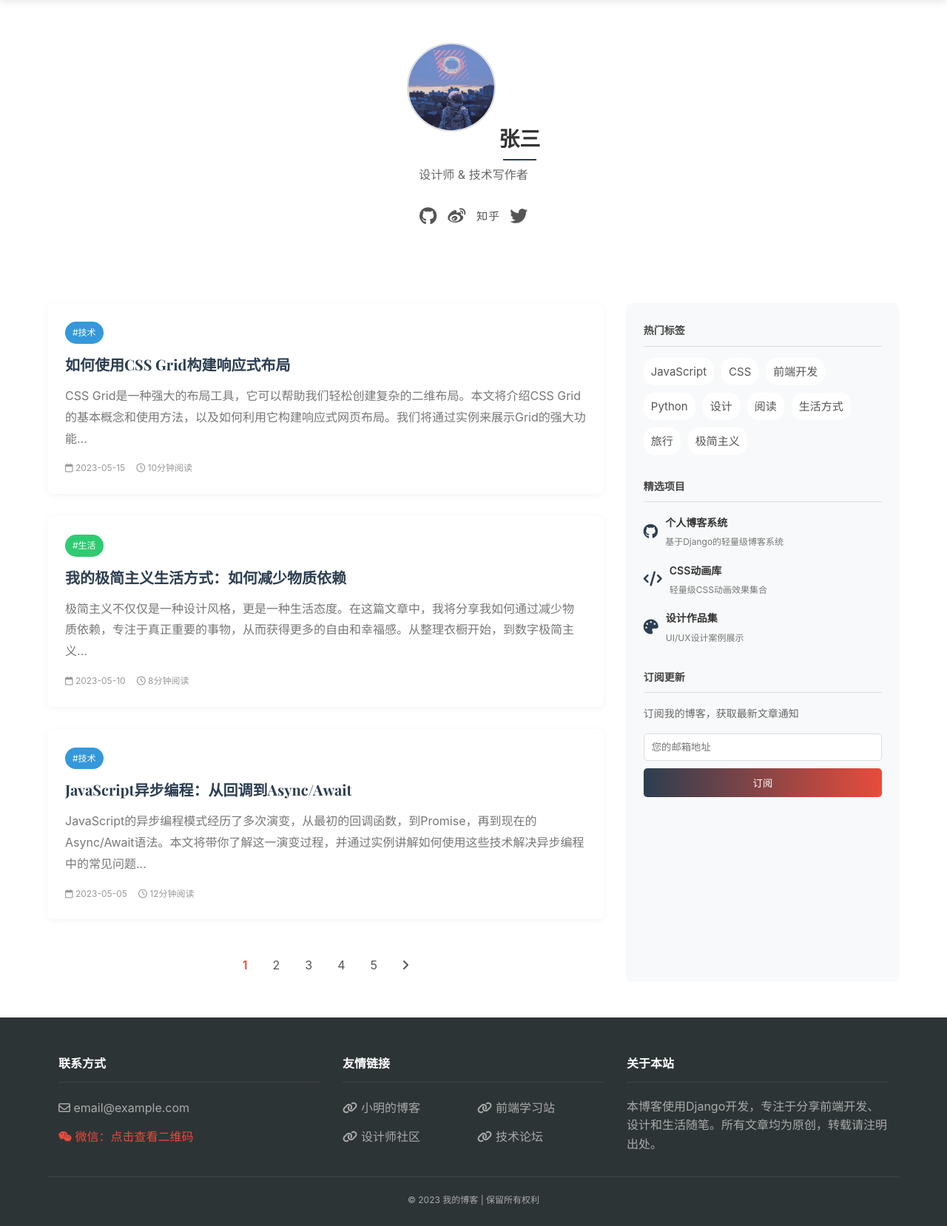
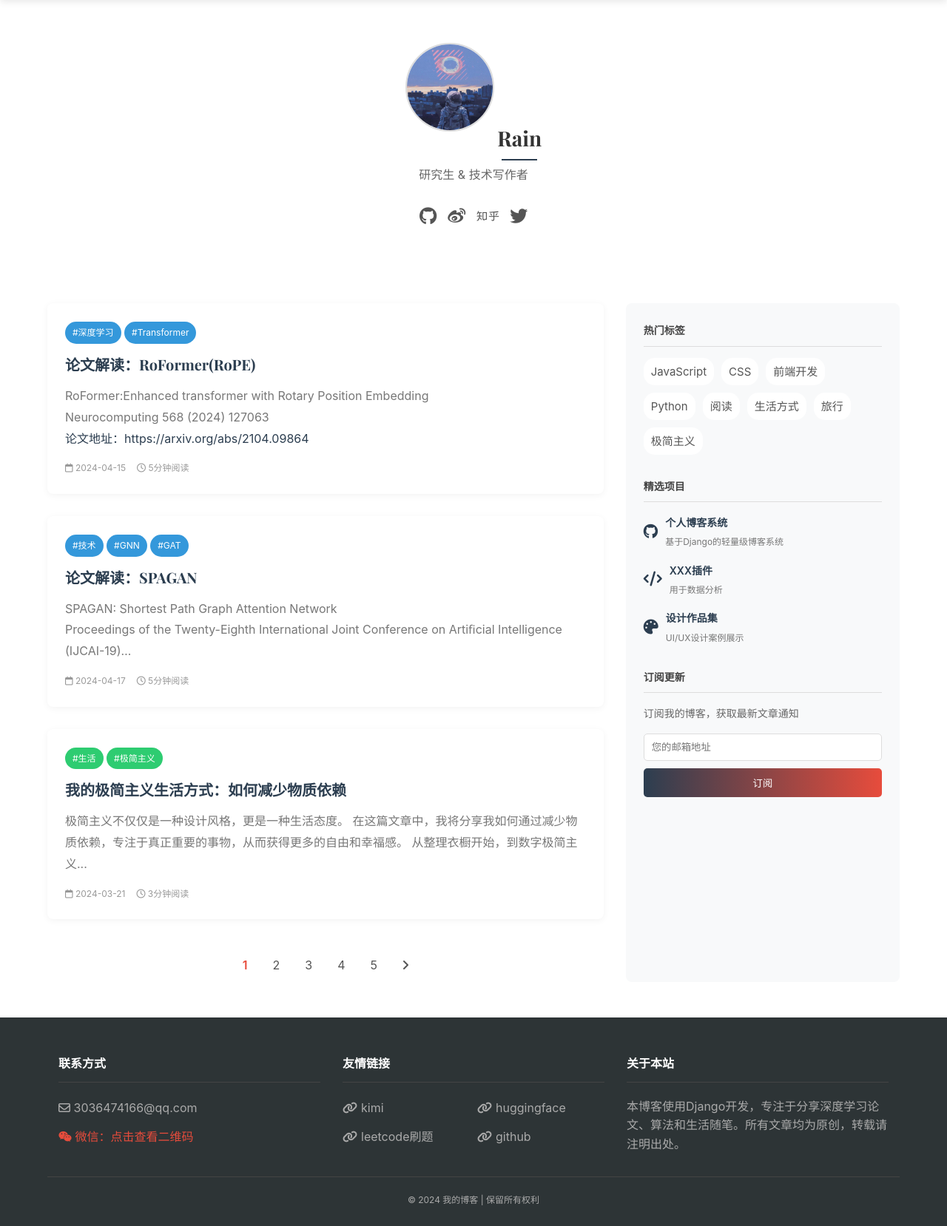
Before and after one commit to Tr-art-code/myblog, a Django app: template myblog/app01/templates/main.html in a window 1280 px wide. Shown: the part 70-1728 px from the top of the page at 74% size. Run offline with Django 3.2, Linux system fonts and the light colour scheme; the template is opened without the code that fills it, so the values that code supplies are empty.

Commit message:
modify：修改索引

```diff
--- a/myblog/app01/templates/main.html
+++ b/myblog/app01/templates/main.html
@@ -2,11 +2,15 @@
 <!DOCTYPE html>
 <html lang="zh-CN">
   <head>
-    <meta charset="UTF-8">
-    <meta name="viewport" content="width=device-width, initial-scale=1.0">
+    <meta charset="UTF-8" />
+    <meta name="viewport" content="width=device-width, initial-scale=1.0" />
     <title>我的个人博客</title>
-    <link href="https://fonts.googleapis.com/css2?family=Playfair+Display:wght@400;700&family=Raleway:wght@400;600&display=swap" rel="stylesheet">
-    <link rel="stylesheet" href="https://cdnjs.cloudflare.com/ajax/libs/font-awesome/6.0.0-beta3/css/all.min.css">
+    <link
+      href="https://fonts.googleapis.com/css2?family=Playfair+Display:wght@400;700&family=Raleway:wght@400;600&display=swap"
+      rel="stylesheet" />
+    <link
+      rel="stylesheet"
+      href="https://cdnjs.cloudflare.com/ajax/libs/font-awesome/6.0.0-beta3/css/all.min.css" />
     <style>
       /* 全局样式 */
       * {
@@ -16,7 +20,8 @@
       }
 
       body {
-            font-family: -apple-system, BlinkMacSystemFont, "Segoe UI", Roboto, Helvetica, Arial, sans-serif;
+        font-family: -apple-system, BlinkMacSystemFont, "Segoe UI", Roboto,
+          Helvetica, Arial, sans-serif;
         line-height: 1.8;
         color: #333;
         background-color: #fff;
@@ -62,7 +67,7 @@
       }
 
       .logo {
-            font-family: 'Raleway', sans-serif;
+        font-family: "Raleway", sans-serif;
         font-size: 22px;
         font-weight: 600;
         color: #333;
@@ -80,7 +85,7 @@
       }
 
       .nav-links a::after {
-            content: '';
+        content: "";
         position: absolute;
         bottom: -5px;
         left: 0;
@@ -95,6 +100,7 @@
       }
 
       .search-icon {
+        display: inline-block;
         margin-left: 20px;
         cursor: pointer;
         font-size: 18px;
@@ -102,18 +108,18 @@
 
       .search-box {
         display: none;
-            position: absolute;
+        /* position: absolute;
         right: 0;
-            top: 100%;
+        top: 100%; */
         width: 200px;
-            padding: 10px;
+        /* padding: 10px; */
         background: white;
         border-radius: 5px;
         box-shadow: 0 5px 15px rgba(0, 0, 0, 0.1);
       }
 
       .search-box.active {
-            display: block;
+        display: inline-block;
       }
 
       .search-box input {
@@ -140,7 +146,7 @@
       }
 
       .profile-name {
-            font-family: 'Playfair Display', serif;
+        font-family: "Playfair Display", serif;
         font-size: 28px;
         font-weight: 700;
         margin-bottom: 10px;
@@ -149,7 +155,7 @@
       }
 
       .profile-name::after {
-            content: '';
+        content: "";
         position: absolute;
         bottom: -5px;
         left: 10%;
@@ -224,7 +230,7 @@
       }
 
       .article-title {
-            font-family: 'Playfair Display', serif;
+        font-family: "Playfair Display", serif;
         font-size: 20px;
         font-weight: 700;
         color: #2c3e50;
@@ -471,7 +477,8 @@
           flex-direction: column;
         }
 
-            .articles-section, .sidebar {
+        .articles-section,
+        .sidebar {
           flex: 1;
           width: 100%;
         }
@@ -544,13 +551,15 @@
             <a href="/archive">归档</a>
             <a href="/about">关于</a>
           </div>
+          <div>
+            <div class="search-box">
+              <input type="text" placeholder="搜索..." />
+            </div>
             <div class="search-icon">
               <i class="fas fa-search"></i>
-                    <div class="search-box">
-                        <input type="text" placeholder="搜索...">
             </div>
           </div>
-                <div class="hamburger" style="display: none;">
+          <div class="hamburger" style="display: none">
             <i class="fas fa-bars"></i>
           </div>
         </div>
@@ -559,11 +568,16 @@
       <!-- 个人简介横幅 -->
       <div class="container">
         <div class="profile-banner">
-                <img src="{% static 'img/yuhangyuan.jpg' %}" alt="头像" class="avatar">
-                <h1 class="profile-name">张三</h1>
-                <p class="profile-bio">设计师 & 技术写作者</p>
+          <img
+            src="{% static 'img/yuhangyuan.jpg' %}"
+            alt="头像"
+            class="avatar" />
+          <h1 class="profile-name">Rain</h1>
+          <p class="profile-bio">研究生 & 技术写作者</p>
           <div class="social-icons">
-                    <a href="#"><i class="fab fa-github"></i></a>
+            <a href="https://github.com/Tr-art-code"
+              ><i class="fab fa-github"></i
+            ></a>
             <a href="#"><i class="fab fa-weibo"></i></a>
             <a href="#"><i class="fab fa-zhihu"></i></a>
             <a href="#"><i class="fab fa-twitter"></i></a>
@@ -578,32 +592,61 @@
         <!-- 左侧文章区 -->
         <section class="articles-section">
           <article class="article-card">
+            <span class="category-tag tech">#深度学习</span>
+            <span class="category-tag tech">#Transformer</span>
+            <a href="">
+              <h2 class="article-title">论文解读：RoFormer(RoPE)</h2>
+            </a>
+            <p class="article-excerpt">
+              RoFormer:Enhanced transformer with Rotary Position Embedding<br />
+              Neurocomputing 568 (2024) 127063<br />
+              <a href="https://arxiv.org/abs/2104.09864" target="_blank">
+                论文地址：https://arxiv.org/abs/2104.09864
+              </a>
+            </p>
+            <div class="article-meta">
+              <span><i class="far fa-calendar"></i> 2024-04-15</span>
+              <span><i class="far fa-clock"></i> 5分钟阅读</span>
+            </div>
+          </article>
+
+          <article class="article-card">
             <span class="category-tag tech">#技术</span>
-                    <h2 class="article-title">如何使用CSS Grid构建响应式布局</h2>
-                    <p class="article-excerpt">CSS Grid是一种强大的布局工具，它可以帮助我们轻松创建复杂的二维布局。本文将介绍CSS Grid的基本概念和使用方法，以及如何利用它构建响应式网页布局。我们将通过实例来展示Grid的强大功能...</p>
+            <span class="category-tag tech">#GNN</span>
+            <span class="category-tag tech">#GAT</span>
+            <a href="">
+              <h2 class="article-title">论文解读：SPAGAN</h2>
+            </a>
+            <p class="article-excerpt">
+              SPAGAN: Shortest Path Graph Attention Network<br />
+              Proceedings of the Twenty-Eighth International Joint Conference on
+              Artiﬁcial Intelligence (IJCAI-19)<br />
+              <a href="https://arxiv.org/abs/2101.03464" target="_blank">
+                论文地址：https://arxiv.org/abs/2101.03464
+              </a>
+            </p>
             <div class="article-meta">
-                        <span><i class="far fa-calendar"></i> 2023-05-15</span>
-                        <span><i class="far fa-clock"></i> 10分钟阅读</span>
+              <span><i class="far fa-calendar"></i> 2024-04-17</span>
+              <span><i class="far fa-clock"></i> 5分钟阅读</span>
             </div>
           </article>
 
           <article class="article-card">
             <span class="category-tag life">#生活</span>
-                    <h2 class="article-title">我的极简主义生活方式：如何减少物质依赖</h2>
-                    <p class="article-excerpt">极简主义不仅仅是一种设计风格，更是一种生活态度。在这篇文章中，我将分享我如何通过减少物质依赖，专注于真正重要的事物，从而获得更多的自由和幸福感。从整理衣橱开始，到数字极简主义...</p>
+            <span class="category-tag life">#极简主义</span>
+            <a href="">
+              <h2 class="article-title">
+                我的极简主义生活方式：如何减少物质依赖
+              </h2>
+            </a>
+            <p class="article-excerpt">
+              极简主义不仅仅是一种设计风格，更是一种生活态度。
+              在这篇文章中，我将分享我如何通过减少物质依赖，专注于真正重要的事物，从而获得更多的自由和幸福感。
+              从整理衣橱开始，到数字极简主义...
+            </p>
             <div class="article-meta">
-                        <span><i class="far fa-calendar"></i> 2023-05-10</span>
-                        <span><i class="far fa-clock"></i> 8分钟阅读</span>
-                    </div>
-                </article>
-
-                <article class="article-card">
-                    <span class="category-tag tech">#技术</span>
-                    <h2 class="article-title">JavaScript异步编程：从回调到Async/Await</h2>
-                    <p class="article-excerpt">JavaScript的异步编程模式经历了多次演变，从最初的回调函数，到Promise，再到现在的Async/Await语法。本文将带你了解这一演变过程，并通过实例讲解如何使用这些技术解决异步编程中的常见问题...</p>
-                    <div class="article-meta">
-                        <span><i class="far fa-calendar"></i> 2023-05-05</span>
-                        <span><i class="far fa-clock"></i> 12分钟阅读</span>
+              <span><i class="far fa-calendar"></i> 2024-03-21</span>
+              <span><i class="far fa-clock"></i> 3分钟阅读</span>
             </div>
           </article>
 
@@ -627,7 +670,7 @@
               <a href="#" class="tag l">CSS</a>
               <a href="#" class="tag l">前端开发</a>
               <a href="#" class="tag l">Python</a>
-                        <a href="#" class="tag l">设计</a>
+              <!-- <a href="#" class="tag l">设计</a> -->
               <a href="#" class="tag l">阅读</a>
               <a href="#" class="tag l">生活方式</a>
               <a href="#" class="tag l">旅行</a>
@@ -643,8 +686,10 @@
                   <i class="fab fa-github"></i>
                 </div>
                 <div class="project-info">
+                  <a href="https://github.com/Tr-art-code/myblog" target="_blank">
                     <h4 class="project-title">个人博客系统</h4>
                     <p class="project-desc">基于Django的轻量级博客系统</p>
+                  </a>
                 </div>
               </div>
               <div class="project-item">
@@ -652,8 +697,10 @@
                   <i class="fas fa-code"></i>
                 </div>
                 <div class="project-info">
-                                <h4 class="project-title">CSS动画库</h4>
-                                <p class="project-desc">轻量级CSS动画效果集合</p>
+                  <a href="">
+                    <h4 class="project-title">XXX插件</h4>
+                    <p class="project-desc">用于数据分析</p>
+                  </a>
                 </div>
               </div>
               <div class="project-item">
@@ -661,8 +708,10 @@
                   <i class="fas fa-palette"></i>
                 </div>
                 <div class="project-info">
+                  <a href="">
                     <h4 class="project-title">设计作品集</h4>
                     <p class="project-desc">UI/UX设计案例展示</p>
+                  </a>
                 </div>
               </div>
             </div>
@@ -670,9 +719,14 @@
 
           <div class="sidebar-module">
             <h3 class="sidebar-title">订阅更新</h3>
-                    <p style="font-size: 14px; color: #666; margin-bottom: 15px;">订阅我的博客，获取最新文章通知</p>
+            <p style="font-size: 14px; color: #666; margin-bottom: 15px">
+              订阅我的博客，获取最新文章通知
+            </p>
             <form class="subscribe-form">
-                        <input type="email" placeholder="您的邮箱地址" class="subscribe-input">
+              <input
+                type="email"
+                placeholder="您的邮箱地址"
+                class="subscribe-input" />
               <button type="submit" class="subscribe-button">订阅</button>
             </form>
           </div>
@@ -686,66 +740,84 @@
         <div class="footer-content">
           <div class="footer-column contact-info">
             <h3 class="footer-title">联系方式</h3>
-                    <p><i class="far fa-envelope"></i> email@example.com</p>
-                    <p class="qr-code"><i class="fab fa-weixin"></i> 微信：点击查看二维码</p>
+            <p><i class="far fa-envelope"></i> 3036474166@qq.com</p>
+            <p class="qr-code">
+              <i class="fab fa-weixin"></i> 微信：点击查看二维码
+            </p>
           </div>
 
           <div class="footer-column">
             <h3 class="footer-title">友情链接</h3>
             <div class="friend-links">
-                        <a href="#"><i class="fas fa-link"></i> 小明的博客</a>
-                        <a href="#"><i class="fas fa-link"></i> 前端学习站</a>
-                        <a href="#"><i class="fas fa-link"></i> 设计师社区</a>
-                        <a href="#"><i class="fas fa-link"></i> 技术论坛</a>
+              <a href="https://kimi.moonshot.cn/" target="_blank">
+                <i class="fas fa-link"></i> kimi
+              </a>
+              <a href="https://huggingface.co/" target="_blank">
+                <i class="fas fa-link"></i> huggingface
+              </a>
+              <a href="https://leetcode.cn/" target="_blank">
+                <i class="fas fa-link"></i> leetcode刷题
+              </a>
+              <a href="https://github.com" target="_blank">
+                <i class="fas fa-link"></i> github
+              </a>
             </div>
           </div>
 
           <div class="footer-column">
             <h3 class="footer-title">关于本站</h3>
-                    <p style="line-height: 1.6;">本博客使用Django开发，专注于分享前端开发、设计和生活随笔。所有文章均为原创，转载请注明出处。</p>
+            <p style="line-height: 1.6">
+              本博客使用Django开发，专注于分享深度学习论文、算法和生活随笔。所有文章均为原创，转载请注明出处。
+            </p>
           </div>
         </div>
 
         <div class="copyright">
-                <p>© 2023 我的博客 | 保留所有权利</p>
+          <p>© 2024 我的博客 | 保留所有权利</p>
         </div>
       </div>
     </footer>
 
     <!-- 微信二维码弹窗 -->
     <div class="qr-modal">
-        <img src="{% static 'img/yuhangyuan.jpg' %}" alt="微信二维码">
+      <img src="{% static 'img/yuhangyuan.jpg' %}" alt="微信二维码" />
     </div>
 
     <script>
       // 搜索框交互
-        document.querySelector('.search-icon').addEventListener('click', function() {
-            document.querySelector('.search-box').classList.toggle('active');
+      document
+        .querySelector(".search-icon")
+        .addEventListener("click", function () {
+          document.querySelector(".search-box").classList.toggle("active");
         });
 
       // 微信二维码弹窗
-        document.querySelector('.qr-code').addEventListener('click', function() {
-            document.querySelector('.qr-modal').classList.add('active');
+      document.querySelector(".qr-code").addEventListener("click", function () {
+        document.querySelector(".qr-modal").classList.add("active");
       });
 
-        document.querySelector('.qr-modal').addEventListener('click', function() {
-            this.classList.remove('active');
+      document
+        .querySelector(".qr-modal")
+        .addEventListener("click", function () {
+          this.classList.remove("active");
         });
 
       // 响应式导航
-        if(document.querySelector('.hamburger')) {
-            document.querySelector('.hamburger').addEventListener('click', function() {
-                document.querySelector('.nav-links').classList.toggle('active');
+      if (document.querySelector(".hamburger")) {
+        document
+          .querySelector(".hamburger")
+          .addEventListener("click", function () {
+            document.querySelector(".nav-links").classList.toggle("active");
           });
       }
 
       // 滚动时导航栏透明度变化
-        window.addEventListener('scroll', function() {
-            const navbar = document.querySelector('.navbar');
+      window.addEventListener("scroll", function () {
+        const navbar = document.querySelector(".navbar");
         if (window.scrollY > 100) {
-                navbar.style.backgroundColor = 'rgba(255, 255, 255, 0.8)';
+          navbar.style.backgroundColor = "rgba(255, 255, 255, 0.8)";
         } else {
-                navbar.style.backgroundColor = 'rgba(255, 255, 255, 0.95)';
+          navbar.style.backgroundColor = "rgba(255, 255, 255, 0.95)";
         }
       });
     </script>
```
Lines whose indentation alone changed are shown as unchanged.
